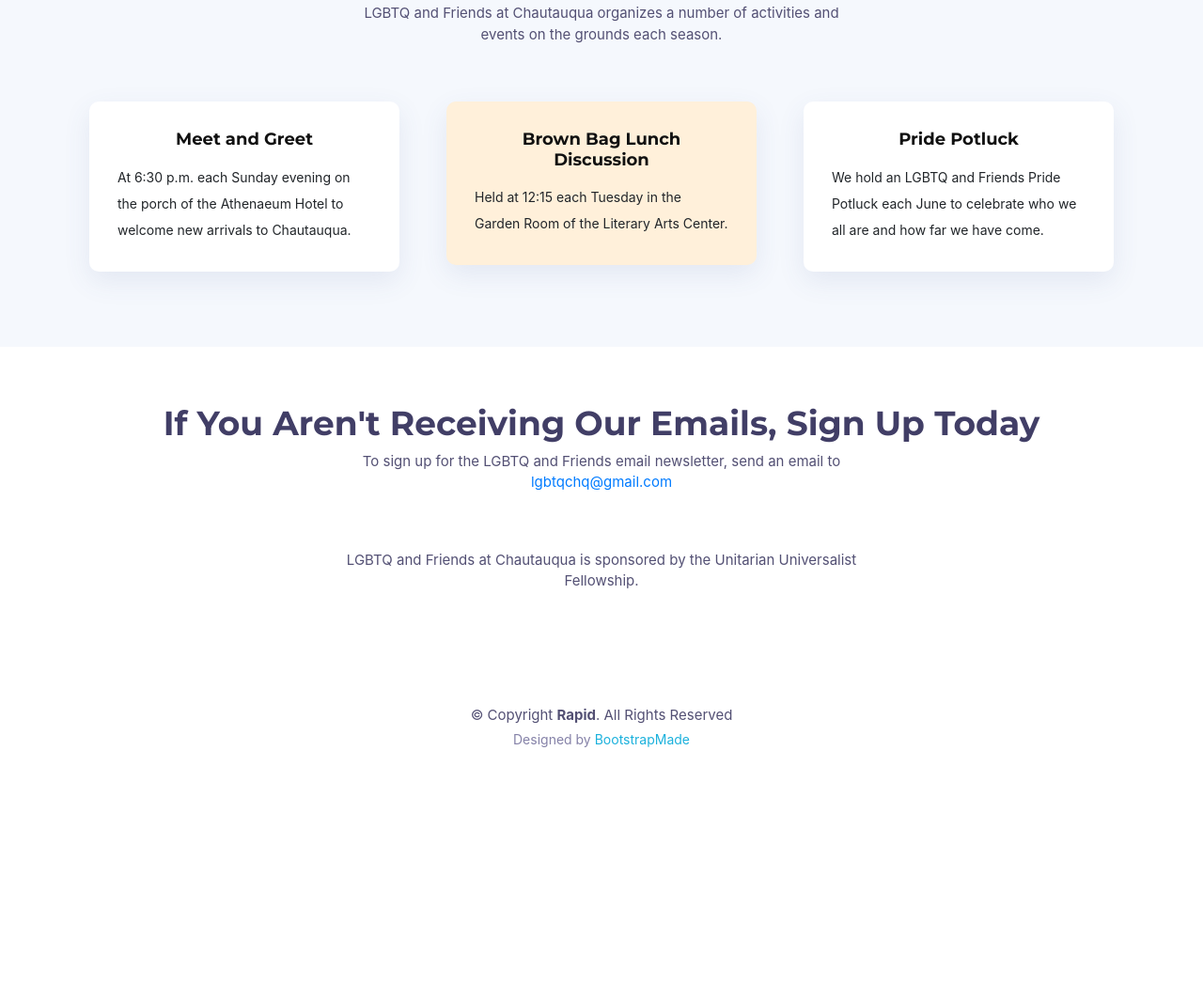
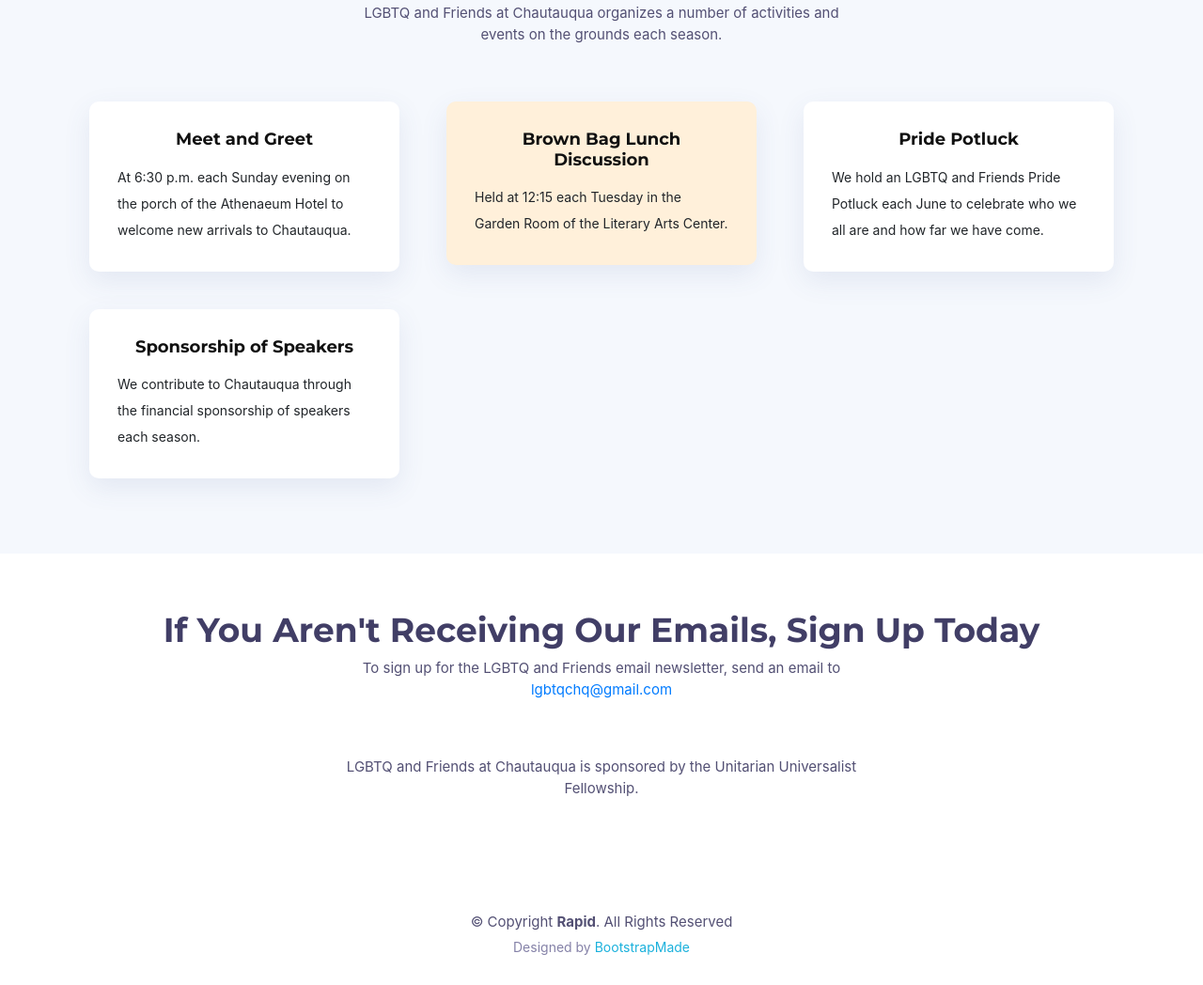
Before and after one commit to clayreimann/chq-lgbt-site, a website with bundled scripts: page index.html in a window 1280 px wide. Shown: the part 1407-2455 px from the top of the page at 94% size. Before the commit the page ends 2234 px from the top, so only its background shows below. Built offline with nearby package versions, Linux system fonts and the light colour scheme; files whose address does not match are found by name.

Commit message:
Add speaker section

```diff
--- a/index.html
+++ b/index.html
@@ -150,6 +150,23 @@
             </div>
           </div>
         </div>
+         <div class="row">
+          <div class="col-md-6 col-lg-4">
+            <div class="box">
+              <h4 class="title"><a href="">Sponsorship of Speakers</a></h4>
+              <p class="description">
+                  We contribute to Chautauqua through the financial sponsorship of speakers each season.
+                  <!-- We want to
+                  <ul>
+                    <li>let them know that Chautauqua is an open, welcoming and affirming community</li>
+                    <li>allow them to get to know one another</li>
+                    <li>share information about other LGBTQ events that are scheduled for the week</li>
+                  </ul>
+                  Members of our community volunteer to host the event each week, and there is a cash bar.  Relax!  You're at Chautauqua and it's a party. -->
+              </p>
+            </div>
+          </div>
+        </div>
 
       </div>
     </section><!-- #services -->
```
